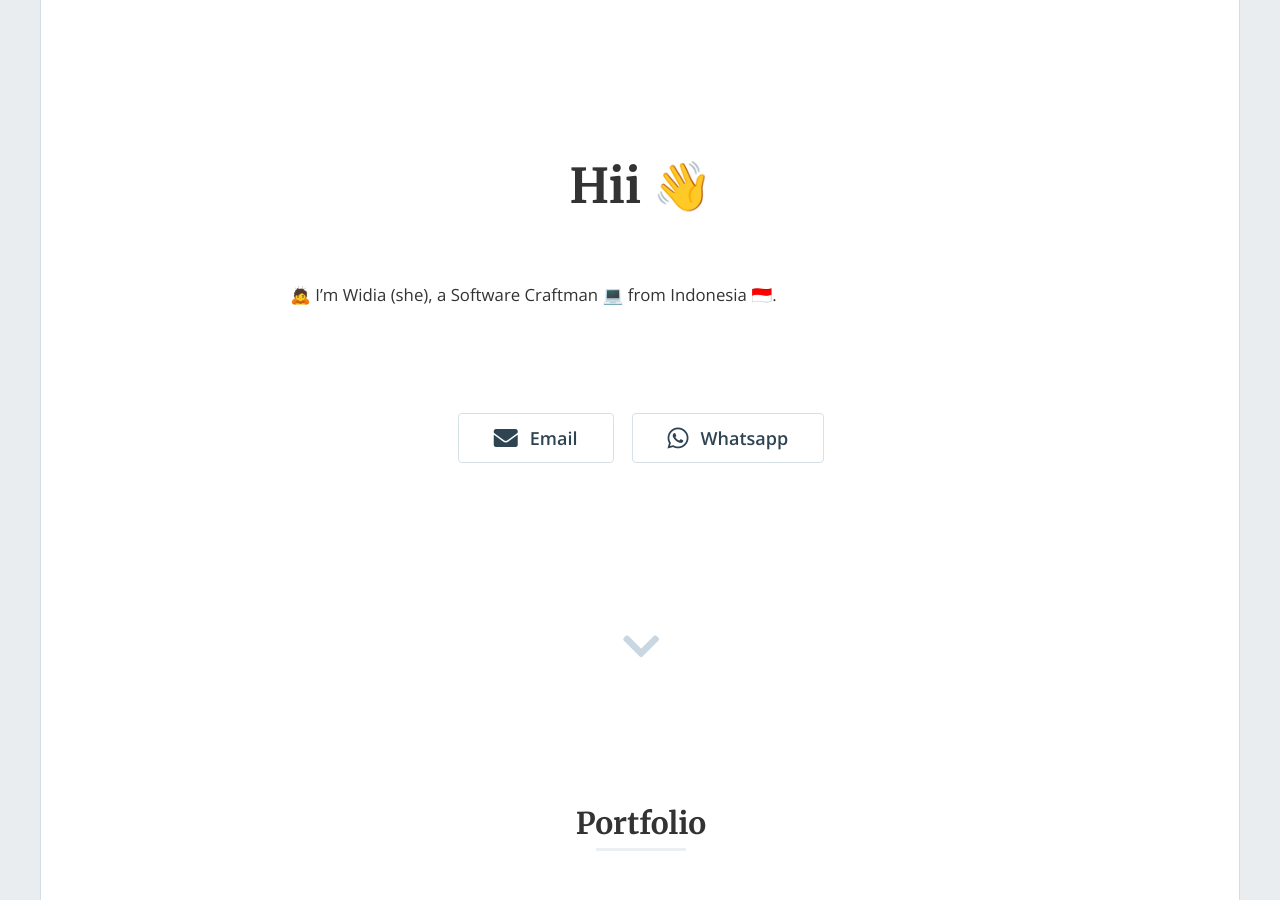
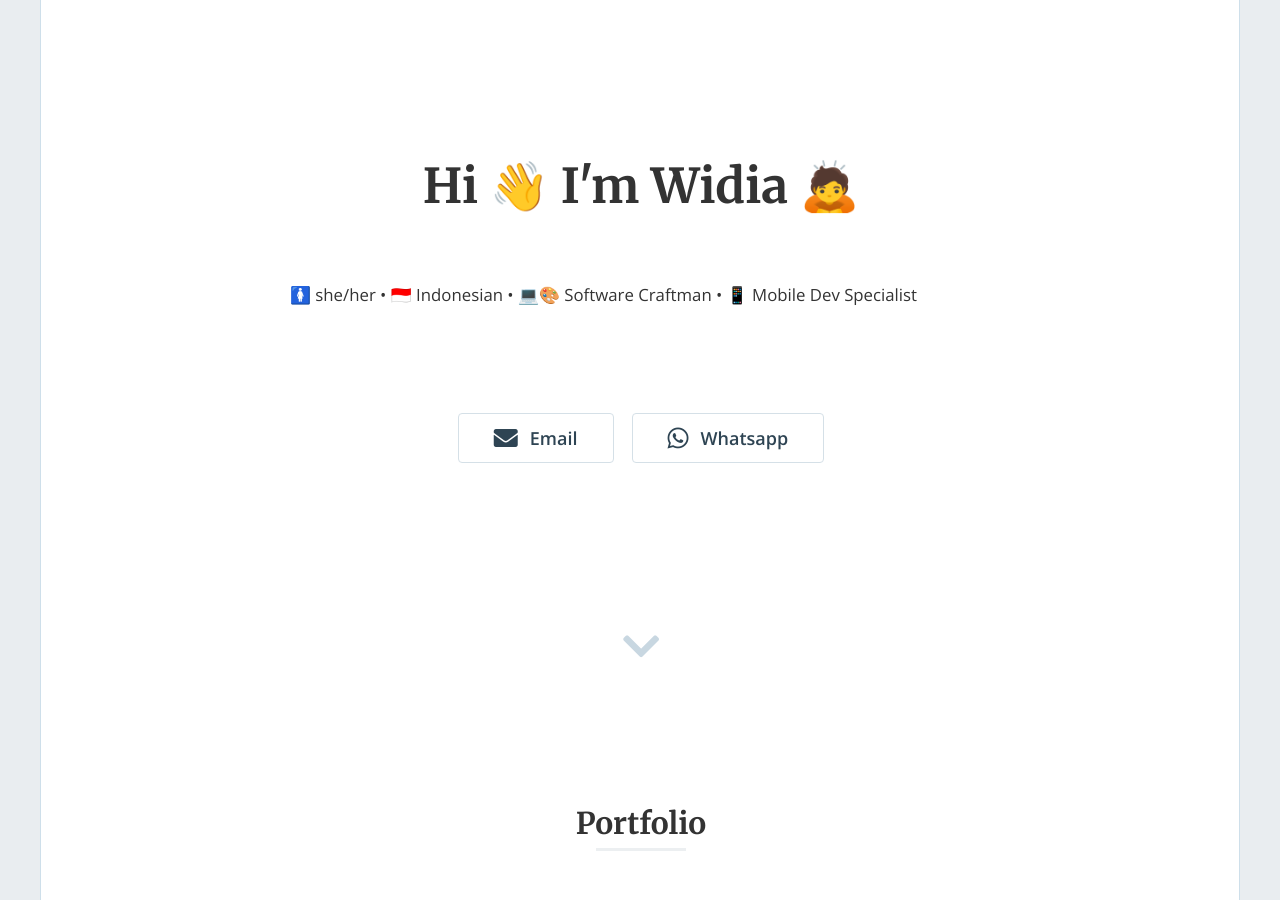
Before and after one commit to widiarifki/widiarifki.github.io, a Jekyll site: the page built from index.html, in a window 1280 px wide and 900 px high. Built offline with Jekyll 4.4.1, drawn with Linux system fonts in a browser that asks for light colours; nearby versions of some CDN libraries; emoji names are drawn with the system emoji font; the list of posts is cut into pages by our own code.

Commit message:
update hero

```diff
--- a/_config.yml
+++ b/_config.yml
@@ -15,8 +15,8 @@
 # in the templates via {{ site.myvariable }}.
 title: "Hello. I'm Widia."
 email: 'widiarifki@gmail.com'
-heading: 'Hii :wave:'
-description: ":bow: I'm Widia (she), a Software Craftman :computer: from Indonesia :indonesia:."
+heading: 'Hi :wave: I''m Widia :bow:'
+description: ':womens: she/her • :indonesia: Indonesian • :computer::art: Software Craftman • :iphone: Mobile Dev Specialist'
 baseurl: "" # the subpath of your site, e.g. /blog
 url: "https://widiarifki.github.io" # the base hostname & protocol for your site, e.g. https://example.com
 twitter_username: ''
```
